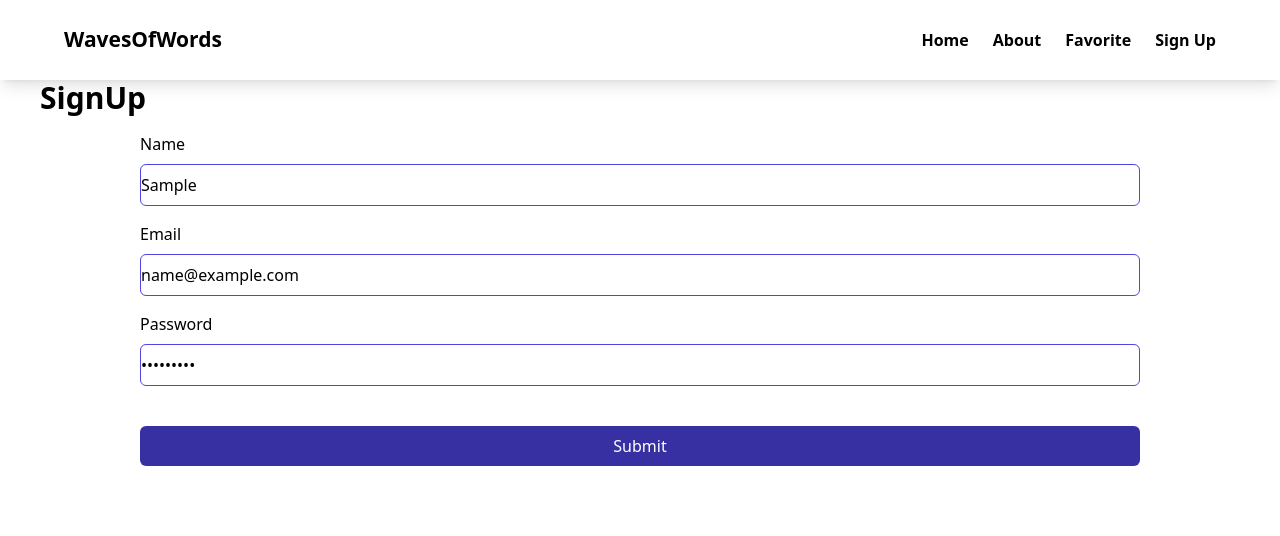
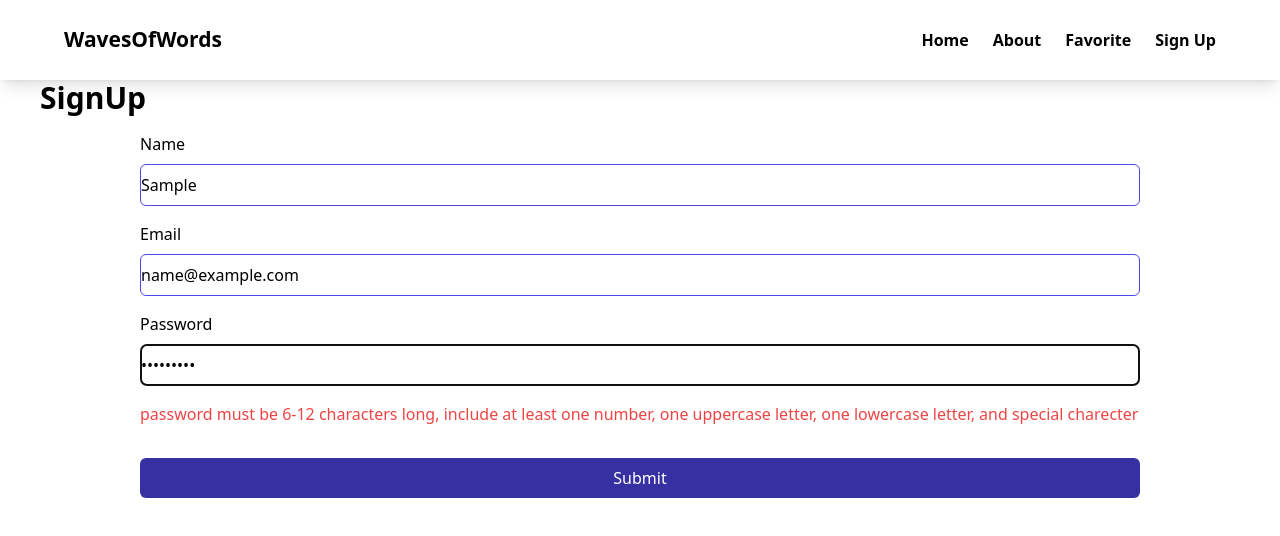
Before and after one commit to javidShabin/waveofwordfrontend, a React (Vite) app: page /signup in a window 1280 px wide. Both pictures are taken after typing "Sample", "name@example.com", "Sample123" into the empty fields and a click on the input 640 px from the left and 445 px from the top of the page. Shown: the top 536 px of the page. Built offline with nearby package versions, Linux system fonts and the light colour scheme.

Commit message:
Add user details in data base and give styles for the signup form

```diff
--- /dev/null
+++ b/src/component/ErrorMsg.jsx
@@ -0,0 +1,20 @@
+import React from "react";
+
+export default function ErrorMsg(props) {
+  const { type, field } = props;
+  let errorMessage;
+
+  if (type === "maxLength") {
+    errorMessage = `${field} is to long`;
+  } else if (type === "required") {
+    errorMessage = `${field} is required`;
+  } else if (type === "pattern" && field === "password") {
+    errorMessage = `${field} must be 6-12 characters long, include at least one number, one uppercase letter, one lowercase letter, and special charecter`;
+  }
+
+  return (
+    <div>
+      <span className="text-red-500 font-medium">{errorMessage}</span>
+    </div>
+  );
+}
--- a/src/component/SignUpForm.jsx
+++ b/src/component/SignUpForm.jsx
@@ -1,4 +1,6 @@
+import axios from "axios";
 import { useForm } from "react-hook-form";
+import ErrorMsg from "./ErrorMsg";
 
 export default function SignupForm() {
   const {
@@ -7,7 +9,12 @@ export default function SignupForm() {
     formState: { errors },
   } = useForm();
 
-  const onSubmit = (data) => {};
+  const onSubmit = (data) => {
+    axios
+      .post("http://localhost:5000/useres", data)
+      .then((response) => console.log("User signed"))
+      .catch((error) => console.log("ERROR"));
+  };
 
   return (
     /* "handleSubmit" will validate your inputs before invoking "onSubmit" */
@@ -20,10 +27,10 @@ export default function SignupForm() {
         className="mb-2 border border-indigo-600 py-2 rounded-md"
         type="text"
         id="name"
-        {...register("name", { required: true })}
+        {...register("name", { required: true, maxLength: 15 })}
       />
-
-      {errors.name && <span>This field is required</span>}
+      {console.log(errors)}
+      {errors.name && <ErrorMsg type={errors.name.type} field={"Name"} />}
 
       <label htmlFor="email">Email</label>
       <input
@@ -33,17 +40,25 @@ export default function SignupForm() {
         {...register("email", { required: true })}
       />
 
-      {errors.email && <span>This field is required</span>}
+      {errors.email && <ErrorMsg type={errors.email.type} field={"Email"} />}
 
       <label htmlFor="password">Password</label>
       <input
         className="mb-2 border border-indigo-600 py-2 rounded-md"
         type="password"
         id="password"
-        {...register("password", { required: true })}
+        {...register("password", {
+          required: true,
+          pattern: {
+            value:
+              /^(?=.*[0-9])(?=.*[a-z])(?=.*[A-Z])(?=.*[!@#$%^&*])[A-Za-z\d!@#$%^&*]{6,12}$/,
+          }
+        })}
       />
 
-      {errors.password && <span>This field is required</span>}
+      {errors.password && (
+        <ErrorMsg type={errors.password.type} field={"password"} />
+      )}
 
       {/* Sign up button */}
       <input
```
